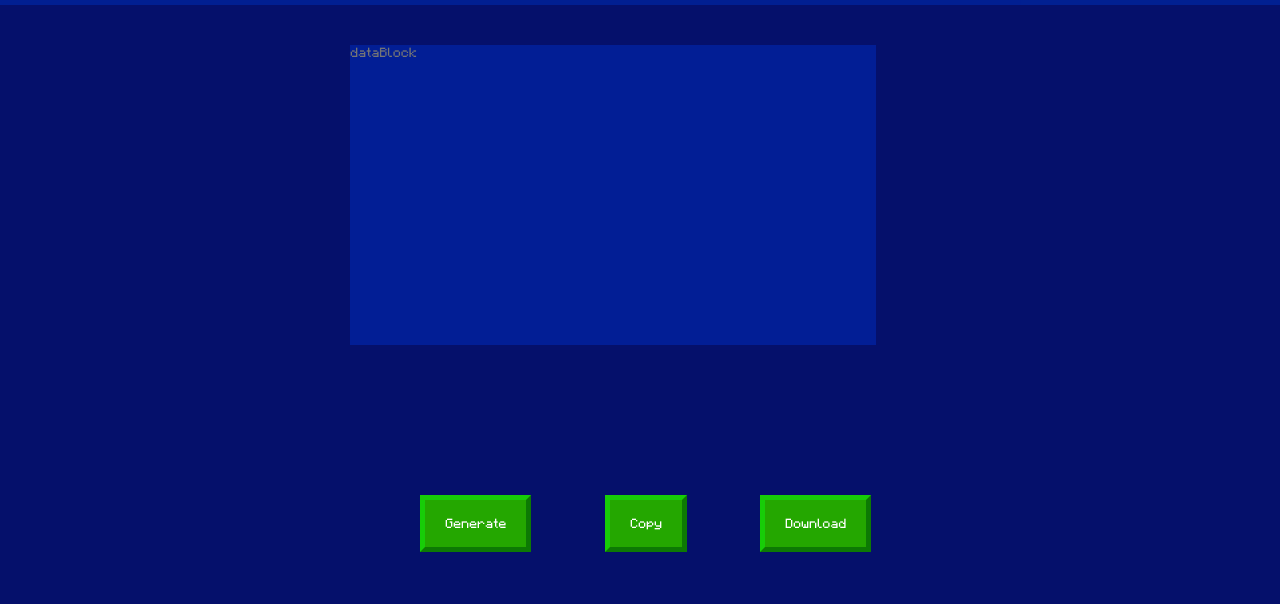
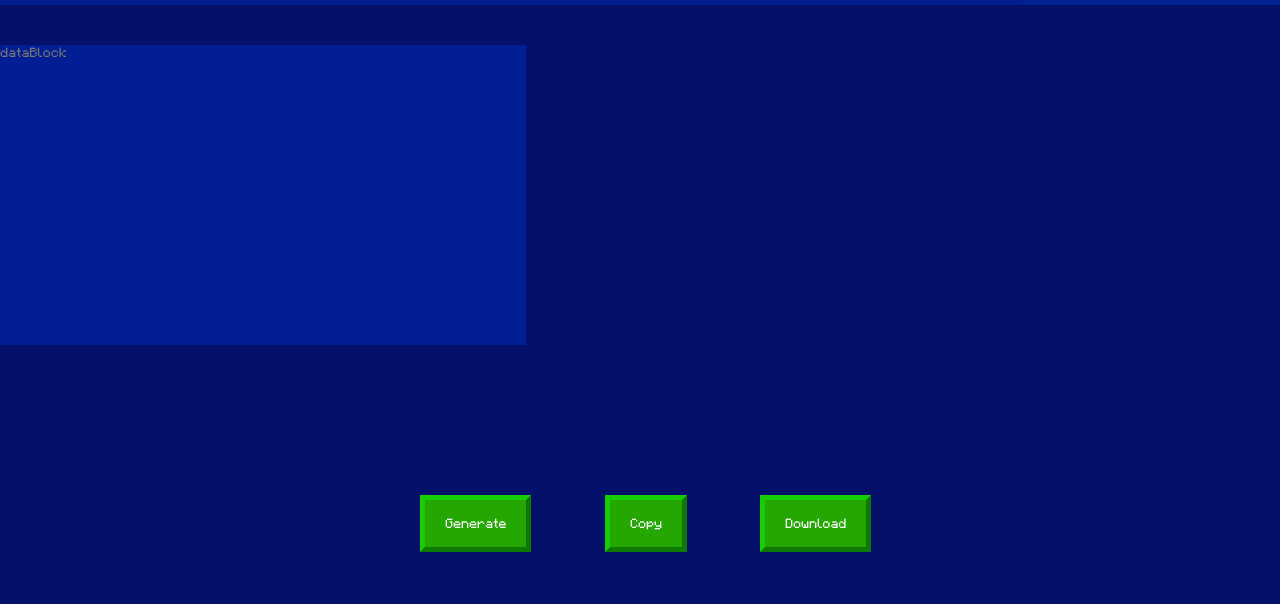
Before and after one commit to StudiosYouBedrock/YouCreators, a plain HTML site: page indexBlock.html in a window 1280 px wide. Shown: the part 55-659 px from the top of the page. Drawn offline with Linux system fonts and the light colour scheme.

Commit message:
Update stilesBlock.css

```diff
--- a/stilesBlock.css
+++ b/stilesBlock.css
@@ -358,7 +358,7 @@ input {
     position: absolute;
     font-family: normal-minecraft;
     top: 100px;
-    left: 350px;
+    left: 0px;
 }
 
 @media(max-width: 600px) {
```
